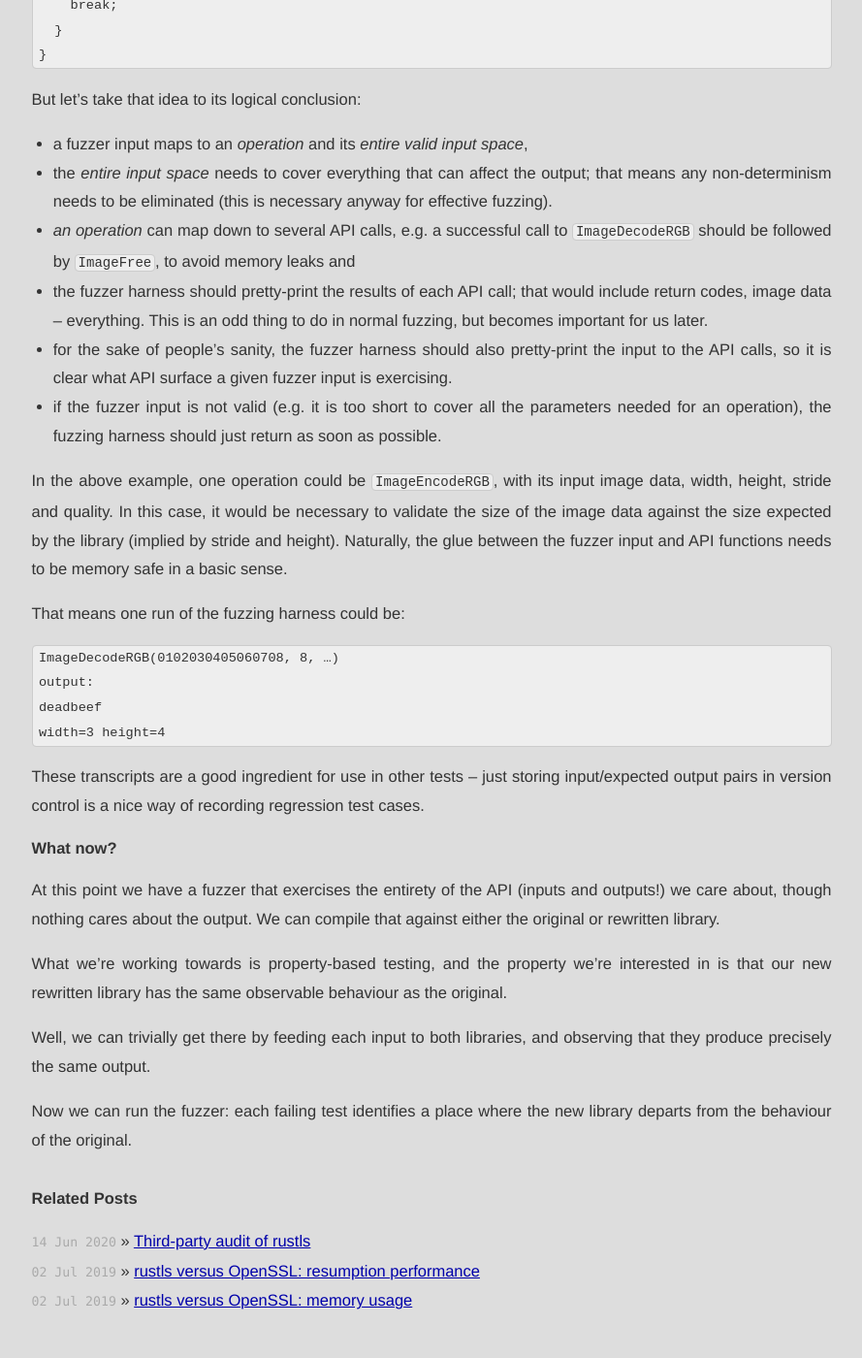
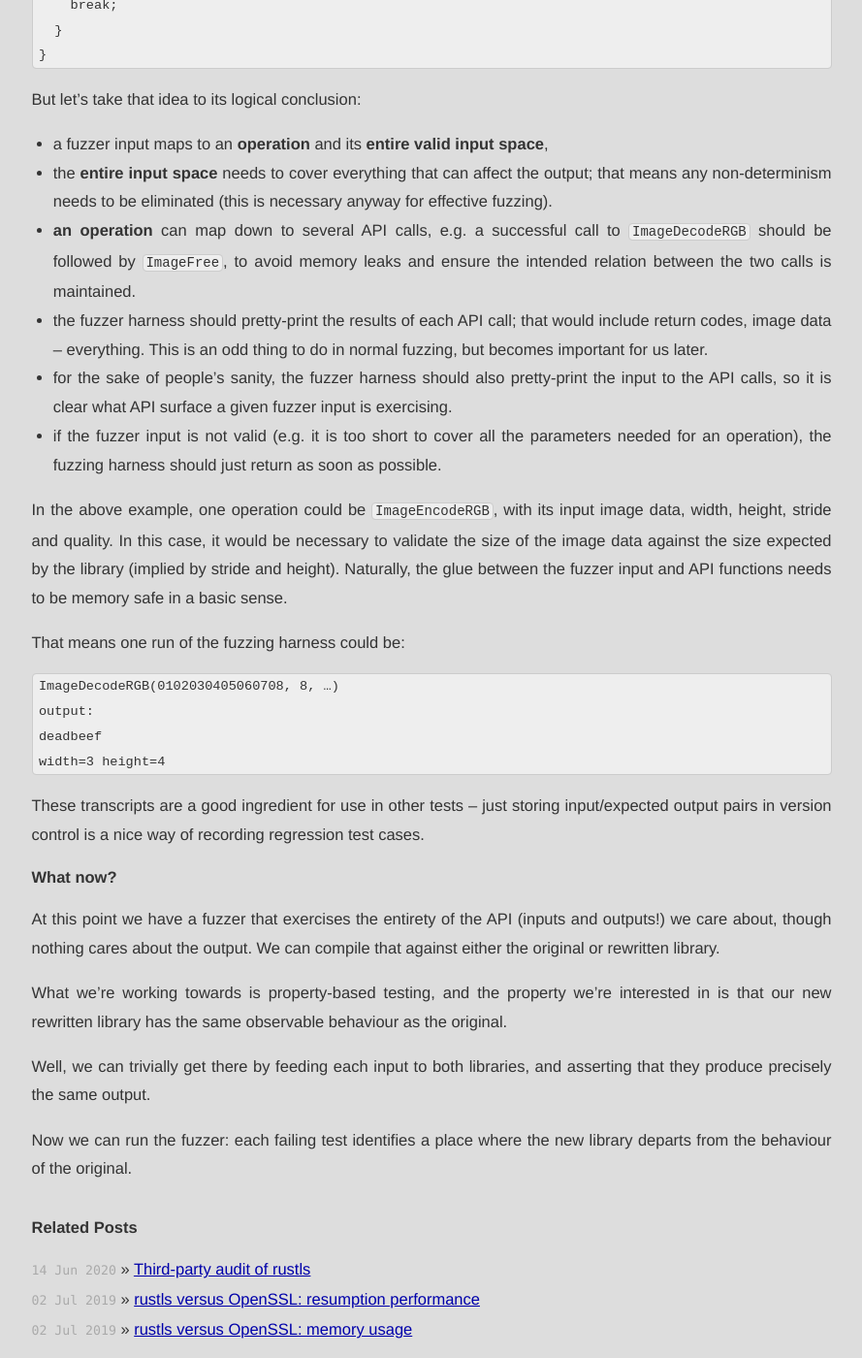
Before and after one commit to ctz/ctz.github.com, a Jekyll site: the page built from _posts/2013-10-30-replacing-a-c-library.md, in a window 1280 px wide and 1400 px high, scrolled down 1409 px. Shown: the whole window at 97% size, without its empty margins (195-1084 px from the left). Built offline with Jekyll 4.4.1, drawn with Linux system fonts in a browser that asks for light colours.

Commit message:
Update 2013-10-30-replacing-a-c-library.md

```diff
--- a/_posts/2013-10-30-replacing-a-c-library.md
+++ b/_posts/2013-10-30-replacing-a-c-library.md
@@ -10,7 +10,7 @@ Say we have an existing C library, and it's already well integrated with applica
 
 This is a software testing problem.
 
-If the existing library has a test suite – great! We can certainly reuse that. But, generally, test suites built up alongside a library fall considerably short of precisely defining the behaviour of the library.
+If the existing library has a test suite -- great! We can certainly reuse that. But, generally, test suites built up alongside a library fall considerably short of precisely defining the behaviour of the library.
 
 Let's attack a fictitious example. Here's a simple interface to an image codec:
 
@@ -57,9 +57,9 @@ int LLVMFuzzerTestOneInput(const uint8_t *data, size_t len) {
 
 But let's take that idea to its logical conclusion:
 
-- a fuzzer input maps to an *operation* and its *entire valid input space*,
-- the *entire input space* needs to cover everything that can affect the output; that means any non-determinism needs to be eliminated (this is necessary anyway for effective fuzzing).
-- *an operation* can map down to several API calls, e.g. a successful call to `ImageDecodeRGB` should be followed by `ImageFree`, to avoid memory leaks and
+- a fuzzer input maps to an **operation** and its **entire valid input space**,
+- the **entire input space** needs to cover everything that can affect the output; that means any non-determinism needs to be eliminated (this is necessary anyway for effective fuzzing).
+- **an operation** can map down to several API calls, e.g. a successful call to `ImageDecodeRGB` should be followed by `ImageFree`, to avoid memory leaks and ensure the intended relation between the two calls is maintained.
 - the fuzzer harness should pretty-print the results of each API call; that would include return codes, image data -- everything. This is an odd thing to do in normal fuzzing, but becomes important for us later.
 - for the sake of people's sanity, the fuzzer harness should also pretty-print the input to the API calls, so it is clear what API surface a given fuzzer input is exercising.
 - if the fuzzer input is not valid (e.g. it is too short to cover all the parameters needed for an operation), the fuzzing harness should just return as soon as possible.
@@ -82,6 +82,6 @@ At this point we have a fuzzer that exercises the entirety of the API (inputs an
 
 What we're working towards is property-based testing, and the property we're interested in is that our new rewritten library has the same observable behaviour as the original.
 
-Well, we can trivially get there by feeding each input to both libraries, and observing that they produce precisely the same output.
+Well, we can trivially get there by feeding each input to both libraries, and asserting that they produce precisely the same output.
 
 Now we can run the fuzzer: each failing test identifies a place where the new library departs from the behaviour of the original.
```
